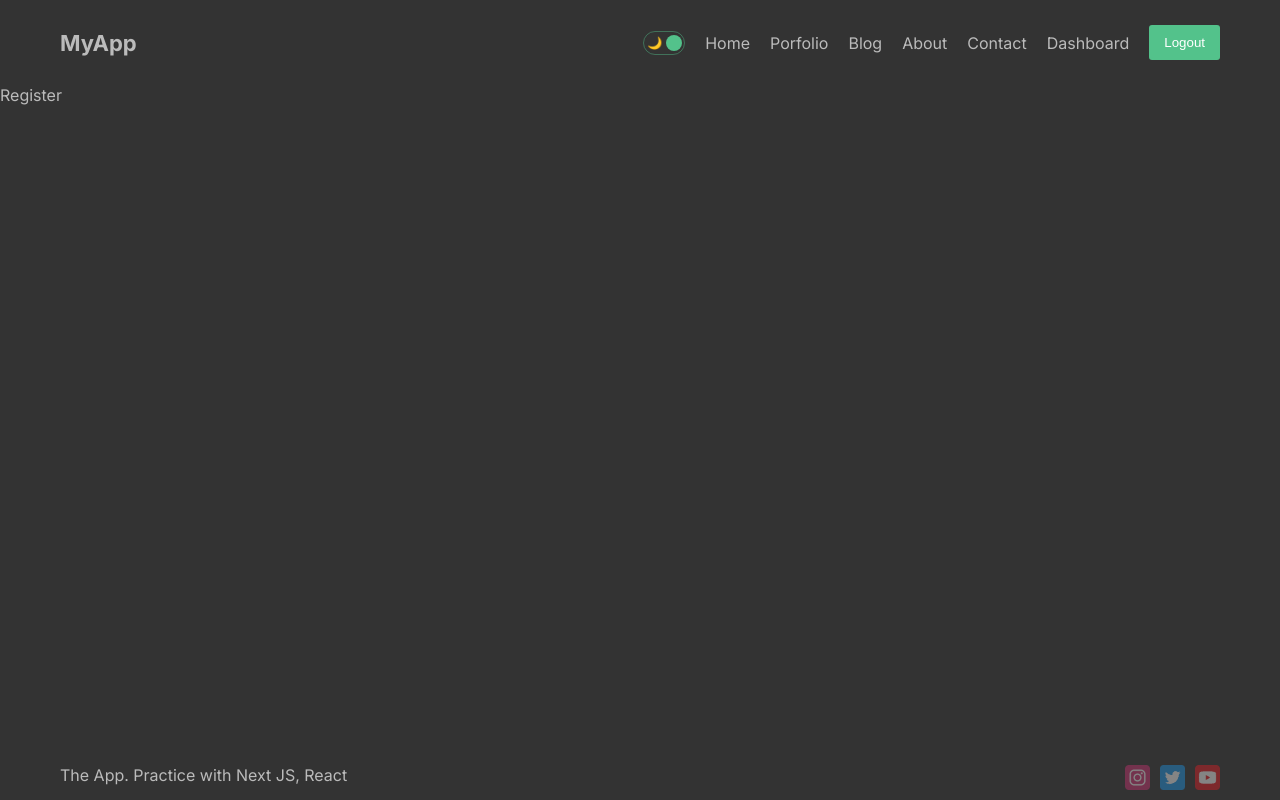
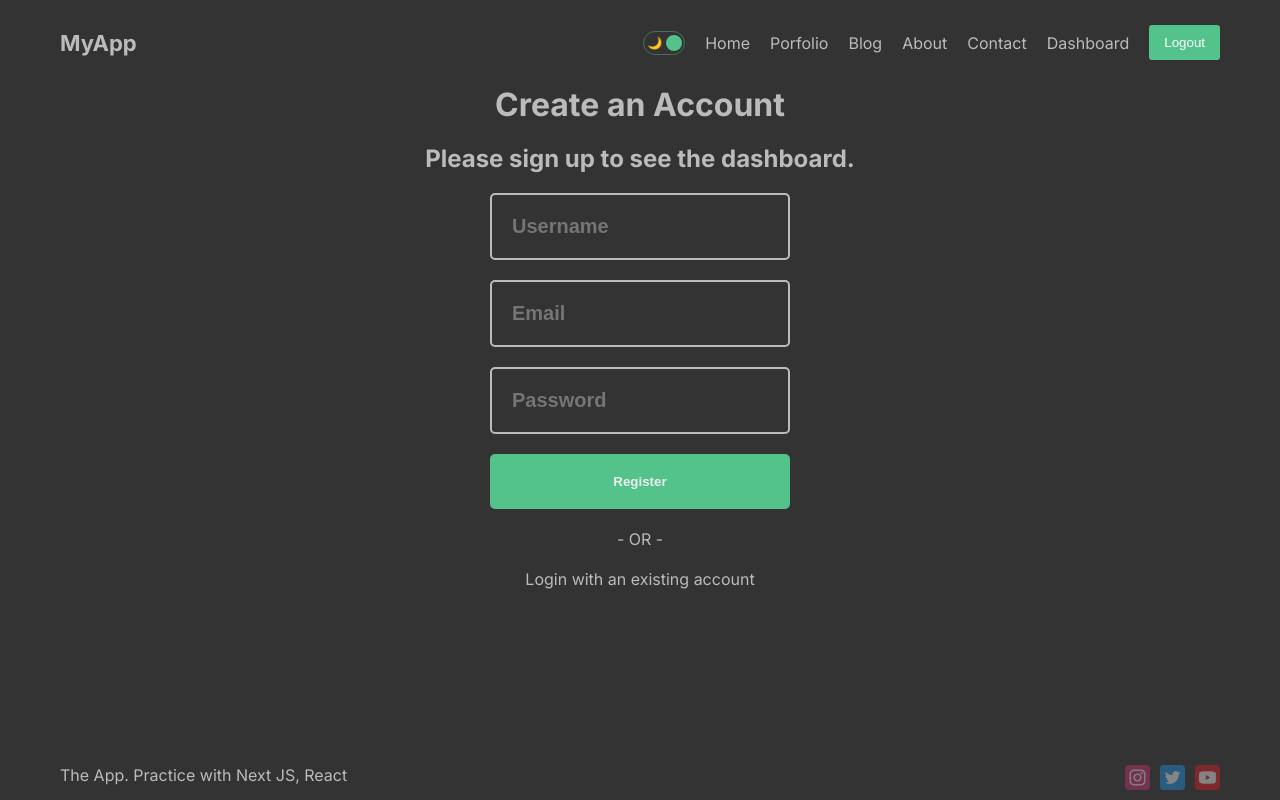
Before and after one commit to Arsaide/next-app, a Next.js app: page /dashboard/register in a window 1280 px wide. Built offline with nearby package versions, Linux system fonts and the light colour scheme.

Commit message:
Auth JS V2 Work with mongo DB

```diff
--- a/package.json
+++ b/package.json
@@ -12,6 +12,7 @@
     "@types/node": "20.1.3",
     "@types/react": "18.2.6",
     "@types/react-dom": "18.2.4",
+    "bcryptjs": "^2.4.3",
     "mongoose": "^8.0.1",
     "next": "14.0.2",
     "next-auth": "^4.24.5",
--- /dev/null
+++ b/src/app/dashboard/(auth)/register/page.jsx
@@ -0,0 +1,72 @@
+"use client";
+import React, { useState } from "react";
+import styles from "./page.module.scss";
+import Link from "next/link";
+import { useRouter } from "next/navigation";
+
+const Register = () => {
+    const [error, setError] = useState(null);
+
+    const router = useRouter();
+
+    const handleSubmit = async (e) => {
+        e.preventDefault();
+        const name = e.target[0].value;
+        const email = e.target[1].value;
+        const password = e.target[2].value;
+
+        try {
+            const res = await fetch("/api/auth/register", {
+                method: "POST",
+                headers: {
+                    "Content-Type": "application/json",
+                },
+                body: JSON.stringify({
+                    name,
+                    email,
+                    password,
+                }),
+            });
+            res.status === 201 &&
+            router.push("/dashboard/login?success=Account has been created");
+        } catch (err) {
+            setError(err);
+            console.log(err);
+        }
+    };
+
+    return (
+        <div className={styles.register__container}>
+            <h1 className={styles.title}>Create an Account</h1>
+            <h2 className={styles.subtitle}>Please sign up to see the dashboard.</h2>
+            <form onSubmit={handleSubmit} className={styles.form}>
+                <input
+                    type="text"
+                    placeholder="Username"
+                    required
+                    className={styles.input}
+                />
+                <input
+                    type="text"
+                    placeholder="Email"
+                    required
+                    className={styles.input}
+                />
+                <input
+                    type="password"
+                    placeholder="Password"
+                    required
+                    className={styles.input}
+                />
+                <button className={styles.button}>Register</button>
+                {error && "Something went wrong!"}
+            </form>
+            <span className={styles.or}>- OR -</span>
+            <Link className={styles.link} href="/dashboard/login">
+                Login with an existing account
+            </Link>
+        </div>
+    );
+};
+
+export default Register;
--- a/src/app/dashboard/(auth)/register/page.module.scss
+++ b/src/app/dashboard/(auth)/register/page.module.scss
@@ -0,0 +1,35 @@
+.register__container{
+  display: flex;
+  flex-direction: column;
+  gap: 20px;
+  align-items: center;
+  justify-content: center;
+}
+
+.form{
+  width: 300px;
+  display: flex;
+  flex-direction: column;
+  gap: 20px;
+}
+
+.input{
+  padding: 20px;
+  background-color: transparent;
+  border: 2px solid #bbb;
+  color:#bbb;
+  border-radius: 5px;
+  font-size: 20px;
+  font-weight: bold;
+}
+
+.button {
+  width: 300px;
+  padding: 20px;
+  cursor: pointer;
+  background-color: #53c28b;
+  border: none;
+  border-radius: 5px;
+  color: #eee;
+  font-weight: bold;
+}
--- a/src/app/dashboard/(auth)/register/page.tsx
+++ /dev/null
@@ -1,10 +0,0 @@
-import styles from './page.module.scss';
-
-
-const Register = () => {
-    return (
-        <div>Register</div>
-    )
-}
-
-export default  Register;
```
Also changed, not shown: src/app/api/auth/register/route.js (added, +29 -0 lines), tsconfig.json (+8 -2 lines), 1 other file (tests, documents, lock files or other folders).
